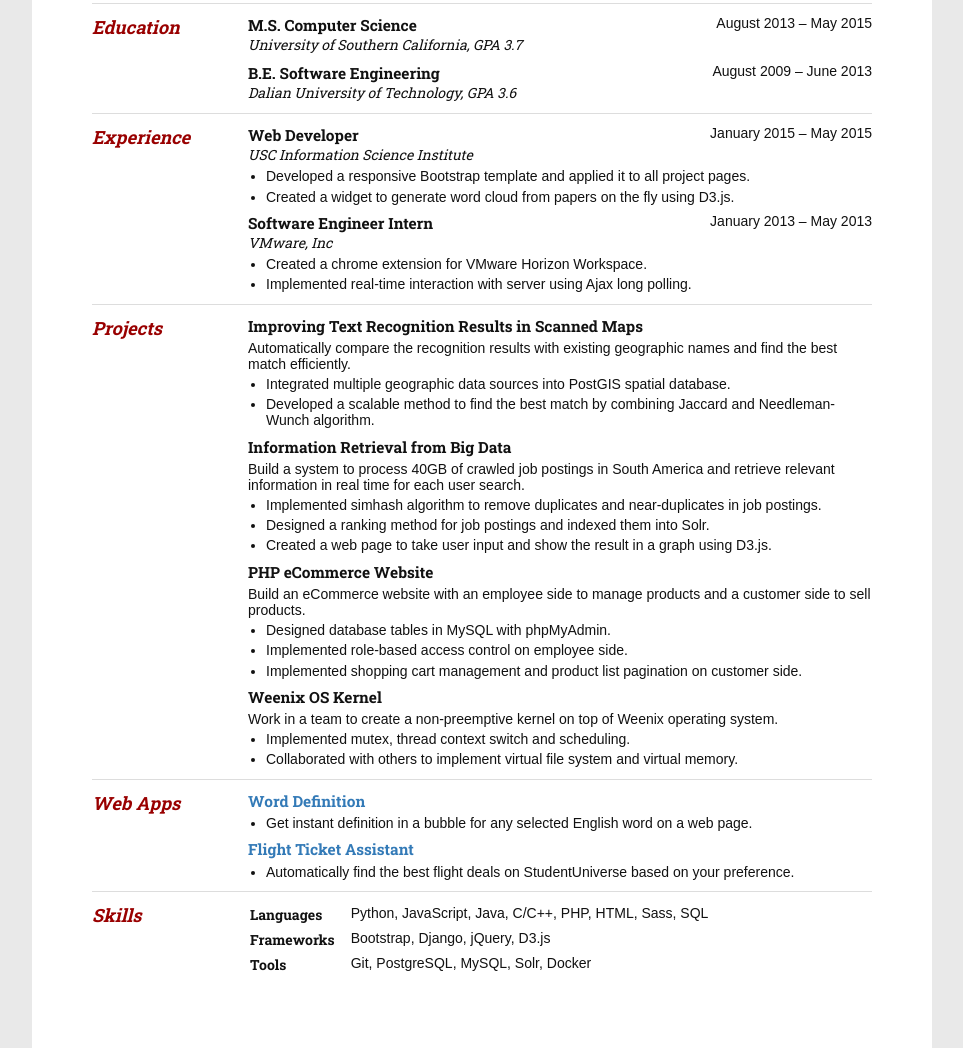
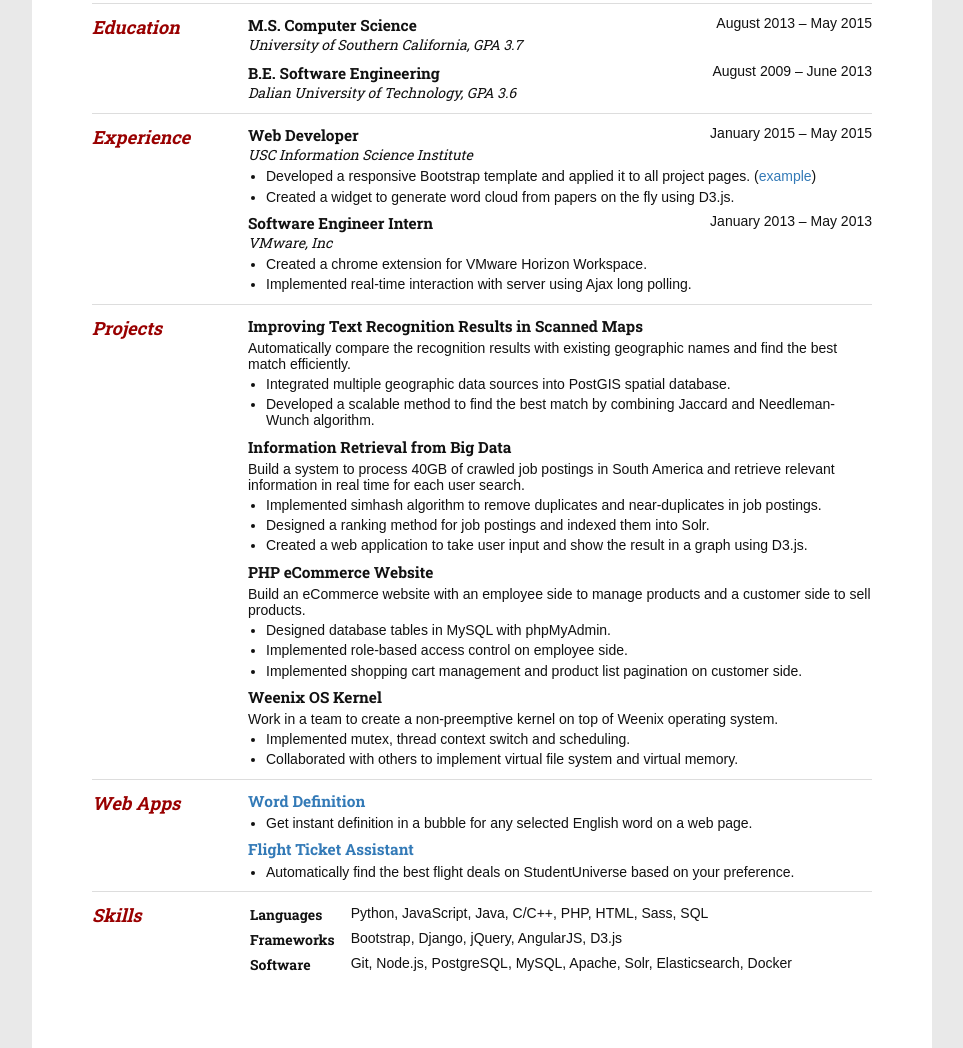
Before and after one commit to haohany/haohany.github.io, a website: page resume.html in a window 1280 px wide. Shown: the part 117-1165 px from the top of the page, without its empty margins (158-1121 px from the left). Drawn offline with nearby package versions, Linux system fonts and the light colour scheme.

Commit message:
update resume

```diff
--- a/resume.html
+++ b/resume.html
@@ -45,7 +45,7 @@
 				<div class="date">January 2015 – May 2015</div>
 				<div class="org">USC Information Science Institute</div>
 				<ul class="list">
-					<li>Developed a responsive Bootstrap template and applied it to all project pages.</li>
+					<li>Developed a responsive Bootstrap template and applied it to all project pages. (<a href="http://usc-isi-i2.github.io/dig">example</a>)</li>
 					<li>Created a widget to generate word cloud from papers on the fly using D3.js.</li>
 				</ul>
 			</div>
@@ -78,7 +78,7 @@
 				<ul class="list">
 					<li>Implemented simhash algorithm to remove duplicates and near-duplicates in job postings.</li>
 					<li>Designed a ranking method for job postings and indexed them into Solr.</li>
-					<li>Created a web page to take user input and show the result in a graph using D3.js.</li>
+					<li>Created a web application to take user input and show the result in a graph using D3.js.</li>
 				</ul>
 			</div>
 			<div class="item">
@@ -129,11 +129,11 @@
 				</tr>
 				<tr>
 					<td>Frameworks</td>
-					<td>Bootstrap, Django, jQuery, D3.js</td>
+					<td>Bootstrap, Django, jQuery, AngularJS, D3.js</td>
 				</tr>
 				<tr>
-					<td>Tools</td>
-					<td>Git, PostgreSQL, MySQL, Solr, Docker</td>
+					<td>Software</td>
+					<td>Git, Node.js, PostgreSQL, MySQL, Apache, Solr, Elasticsearch, Docker</td>
 				</tr>
 			</table>
 		</div>
```
